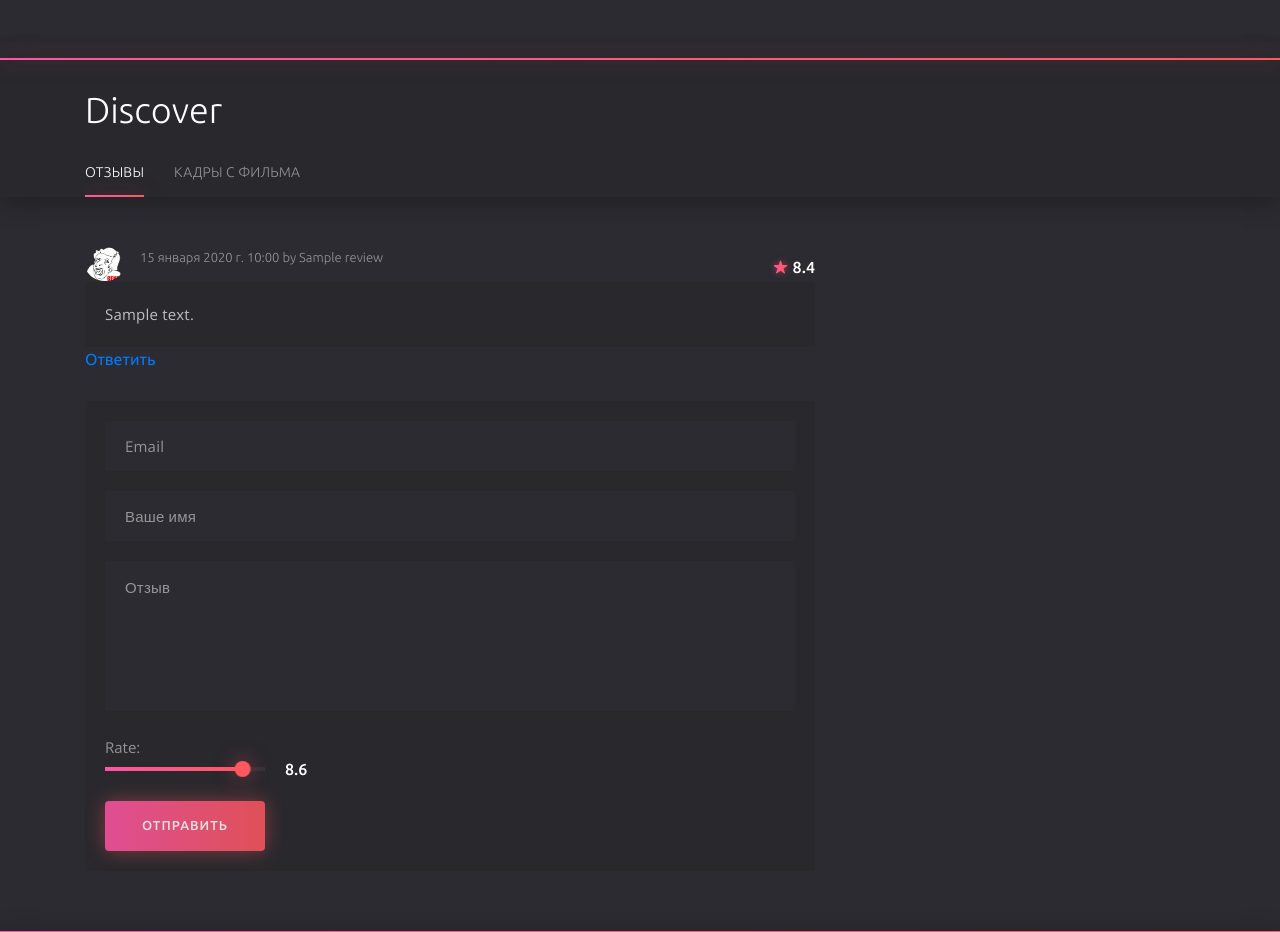
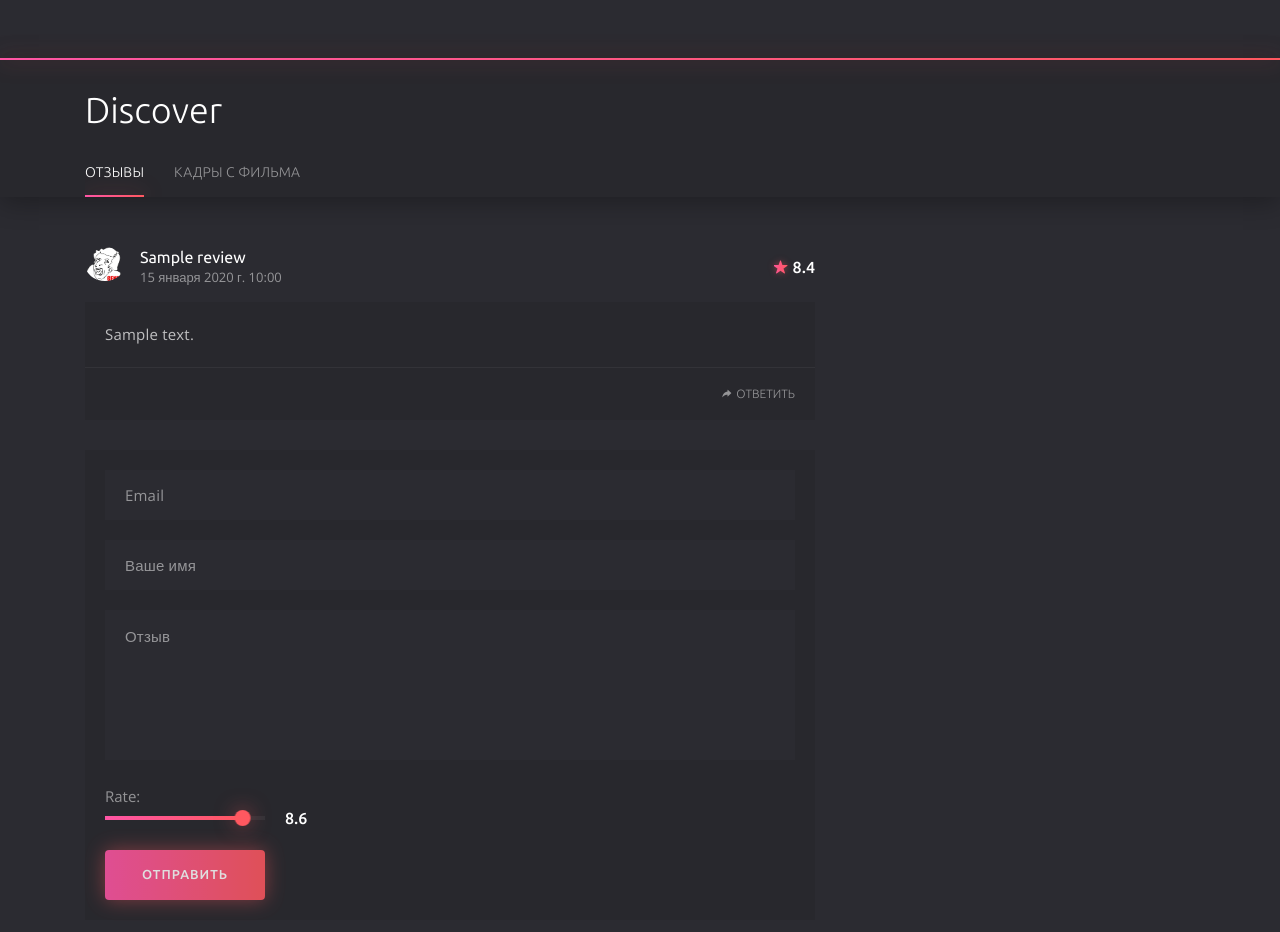
Before and after one commit to soldatov-ss/django-cinema_site, a Django app: a page that uses web_site/templates/web_site/movie_detail.html in a window 1280 px wide. Shown: the part 1408-2340 px from the top of the page. Run offline with Django 4.2, Linux system fonts and the light colour scheme; tables that the repository leaves empty hold one stand-in row (values such as "Sample post"); grey boxes marked "Sample" are stand-in pictures; some libraries are stand-ins or nearby versions.

Commit message:
правка отзывов

```diff
--- a/web_site/templates/web_site/movie_detail.html
+++ b/web_site/templates/web_site/movie_detail.html
@@ -188,20 +188,38 @@ Single page
                         <div class="row">
                             <!-- reviews -->
                             <div class="col-12">
-                                <div class="reviews">
-                                    <ul class="reviews__list">
+                                <div class="comments">
+                                    <ul class="comments__list">
                                         {% for review in movie.reviews_set.all %}
-                                        <li class="reviews__item">
-                                            <div class="reviews__autor">
-                                                <img class="reviews__avatar" src="{% static 'img/user.png' %}" alt="">
-                                                <span class="reviews__time">{{ review.created_at }} by {{ review.name }}</span>
+                                        <li class="comments__item">
+                                            <div class="comments__autor">
+                                                <img class="comments__avatar" src="{% static 'img/user.png' %}" alt="">
+                                                <span class="comments__name">{{ review.name }}</span>
+                                                <span class="comments__time">{{ review.created_at }}</span>
 
-                                                <span class="reviews__rating"><i
-                                                        class="icon ion-ios-star"></i>8.4</span>
+                                                <span class="reviews__rating"><i class="icon ion-ios-star"></i>8.4</span>
                                             </div>
                                             <p class="reviews__text">{{ review.text }}</p>
-                                            <a href="#formReview" onclick="addReview('{{ review.name }}', '{{ review.id }}')">Ответить</a>
+                                            <div class="comments__actions">
+                                                     <a href="#formReview" onclick="addReview('{{ review.name }}', '{{ review.id }}')">
+                                                         <button type="button"><i class="icon ion-ios-share-alt"></i>Ответить</button>
+                                                     </a>
+                                            </div>
+
                                         </li>
+<!--                                        {% if review.parent %}-->
+<!--                                        <li class="comments__item comments__item&#45;&#45;answer">-->
+<!--												<div class="comments__autor">-->
+<!--													<img class="comments__avatar" src="{% static 'img/user.png' %}" alt="">-->
+<!--													<span class="comments__name">{{ answer.name }}</span>-->
+<!--													<span class="comments__time">{{ answer.created_at }}</span>-->
+<!--												</div>-->
+<!--												<p class="comments__text">{{ answer.text }}</p>-->
+<!--												<div class="comments__actions">-->
+<!--													<button type="button"><i class="icon ion-ios-share-alt"></i>Reply</button>-->
+<!--												</div>-->
+<!--											</li>-->
+<!--                                        {% endif %}-->
                                         {% endfor %}
                                     </ul>
 
```
